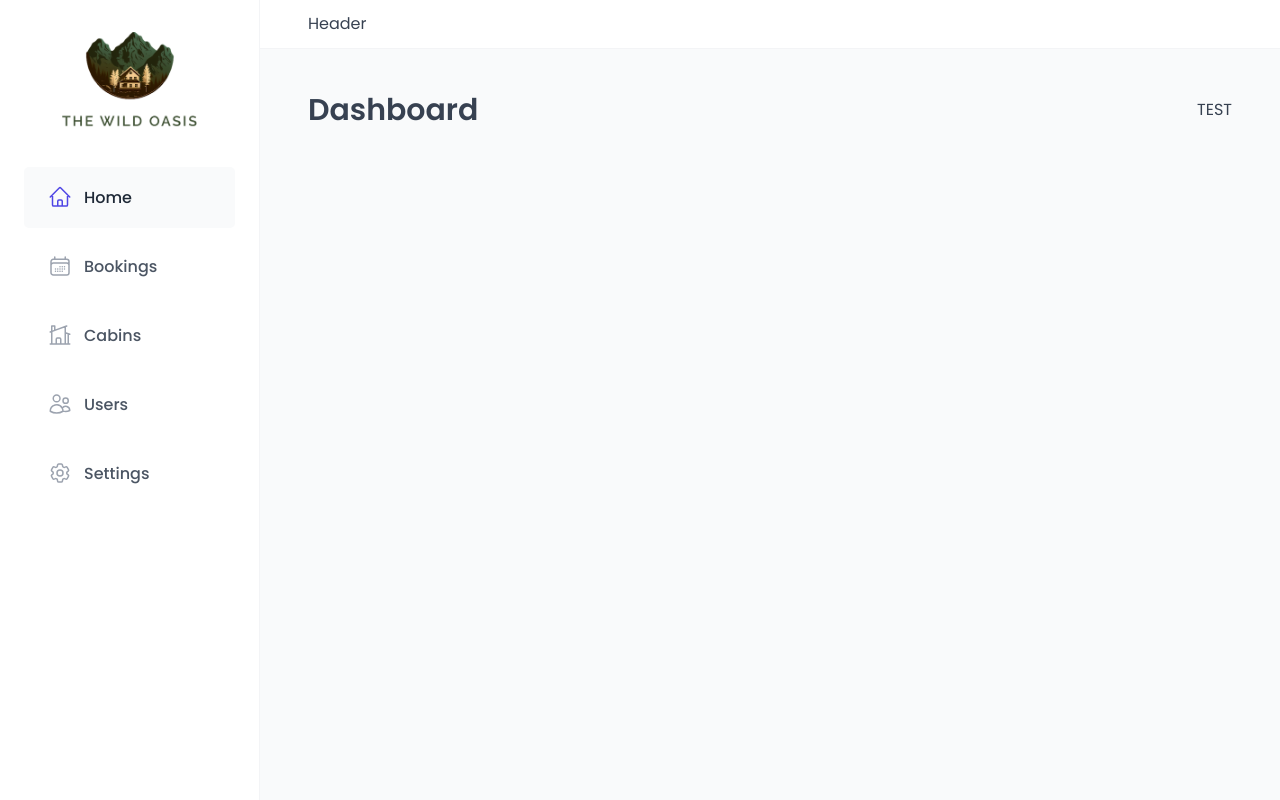
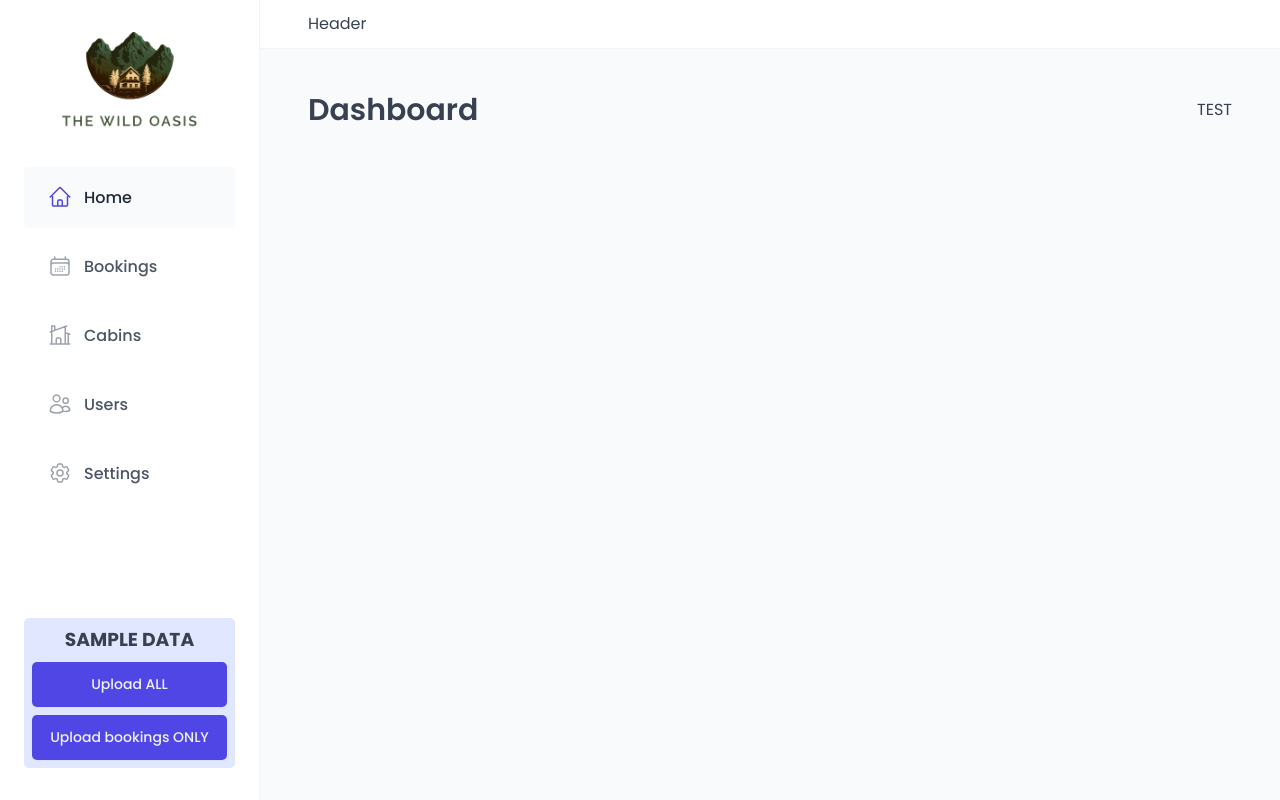
Before and after one commit to HamzaHamani/BookEase, a React (Vite) app: page /dashboard in a window 1280 px wide. Built offline with nearby package versions, Linux system fonts and the light colour scheme; no server answers; a web font is replaced by a local one.

Commit message:
Fix missing condition in CabinTable.jsx

```diff
--- a/src/features/bookings/BookingRow.jsx
+++ b/src/features/bookings/BookingRow.jsx
@@ -53,8 +53,8 @@
     "checked-in": "green",
     "checked-out": "silver",
   };
-  console.log(startDate);
 
+  // console.log(numNights);
   return (
     <Table.Row>
       <Cabin>{cabinName}</Cabin>
--- a/src/features/cabins/CabinTable.jsx
+++ b/src/features/cabins/CabinTable.jsx
@@ -45,7 +45,7 @@
   const sortedCabins = filteredCabins?.sort(
     (a, b) => (a[field] - b[field]) * modifier
   );
-  if (!cabins.length) return <Empty resource="Cabins" />;
+  if (!cabins?.length) return <Empty resource="Cabins" />;
   if (isLoading) return <Spinner />;
   return (
     <Menus>
--- a/src/ui/SideBar.jsx
+++ b/src/ui/SideBar.jsx
@@ -2,6 +2,7 @@
 
 import Logo from "./Logo";
 import MainNav from "./MainNav";
+import Uploader from "../data/Uploader";
 
 const StyledSidbar = styled.aside`
   background-color: var(--color-grey-0);
@@ -19,6 +20,7 @@
     <StyledSidbar>
       <Logo />
       <MainNav />
+      <Uploader />
     </StyledSidbar>
   );
 }
```
